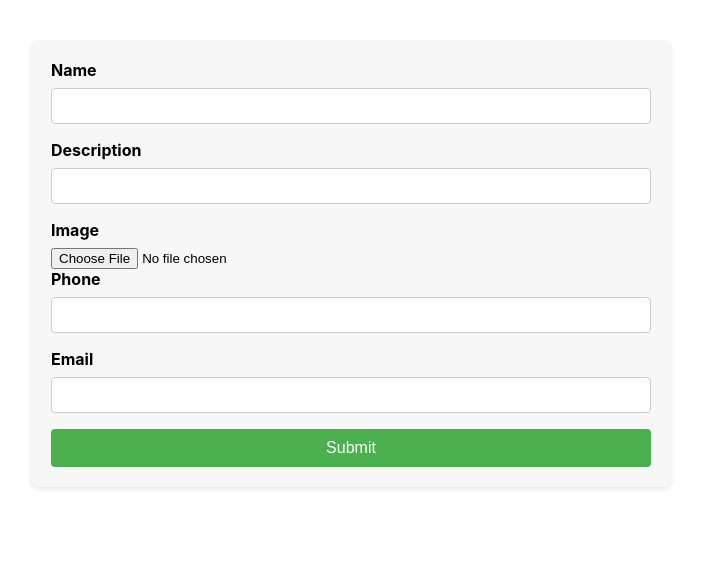
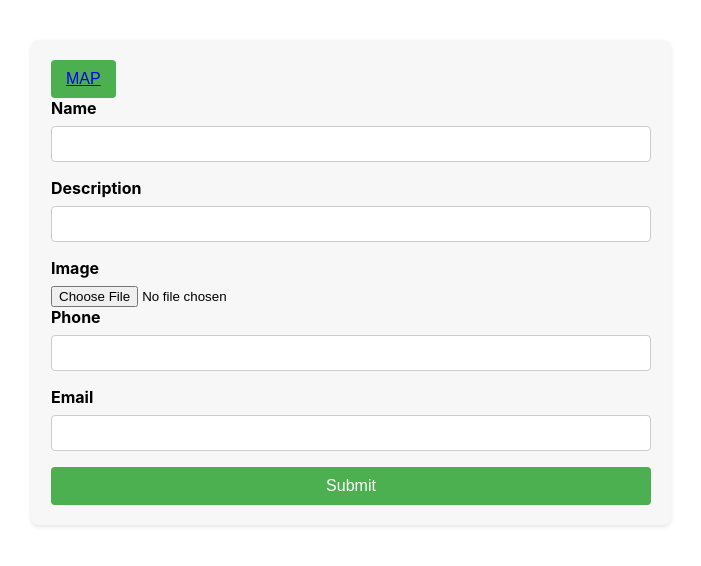
Before and after one commit to Prince-Sharma002/complain-frontend, a React (Create React App) app: page / in a window 1280 px wide. Shown: the part 120-686 px from the top of the page, without its empty margins (289-990 px from the left). Built offline with nearby package versions, Linux system fonts and the light colour scheme; no server answers.

Commit message:
fix email sent

```diff
--- a/src/Admin side/Dashboard.jsx
+++ b/src/Admin side/Dashboard.jsx
@@ -47,7 +47,7 @@ const Dashboard = () => {
 
     if (!response.ok) {
         // Handle non-2xx HTTP responses
-        alert( "cant sent" );
+        alert( "email sent" );
         return;
     }
 
--- a/src/components/ComplainPortal.jsx
+++ b/src/components/ComplainPortal.jsx
@@ -100,6 +100,9 @@ const ComplainPortal = () => {
 
   return (
     <div className="container">
+
+
+    <button type="button"> <a href='https://complain-frontend.vercel.app/admin'> MAP </a> </button>
       <form onSubmit={submithandler}>
         <label htmlFor="username">Name</label>
         <input
```
